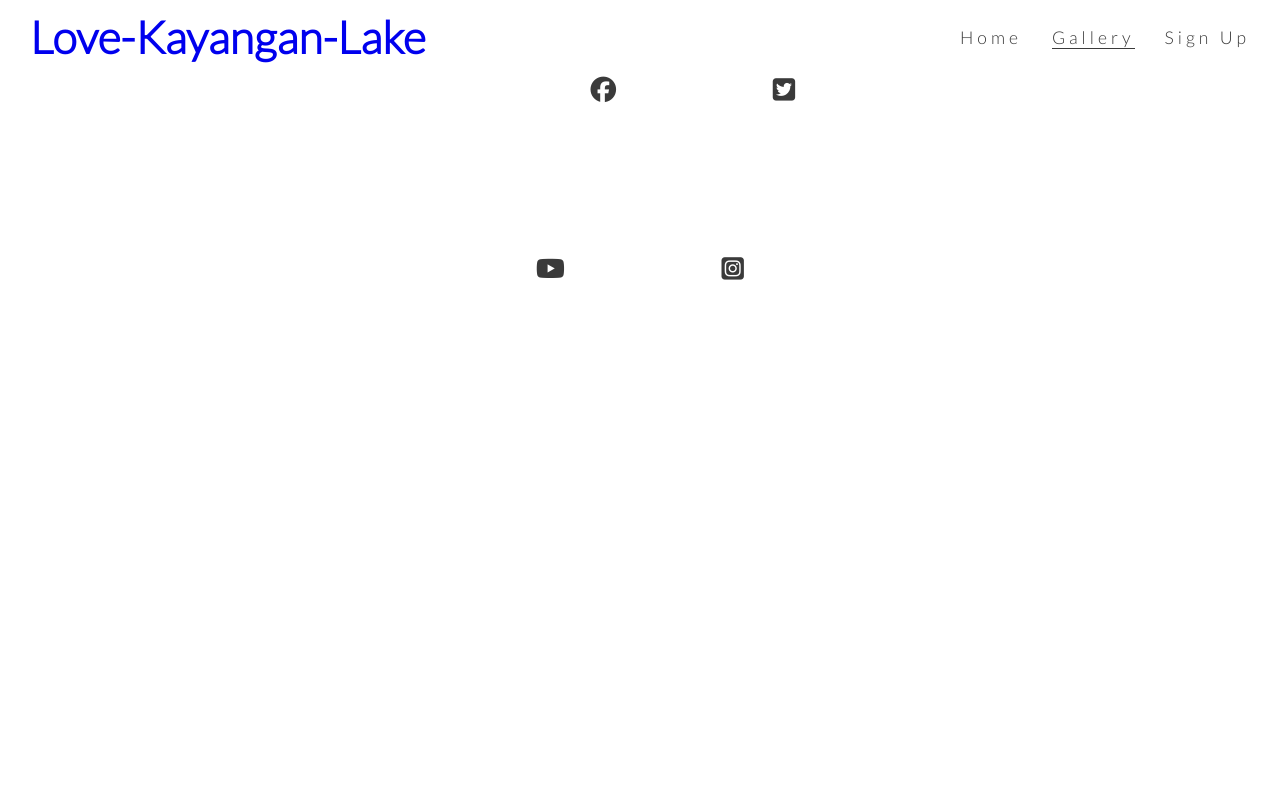
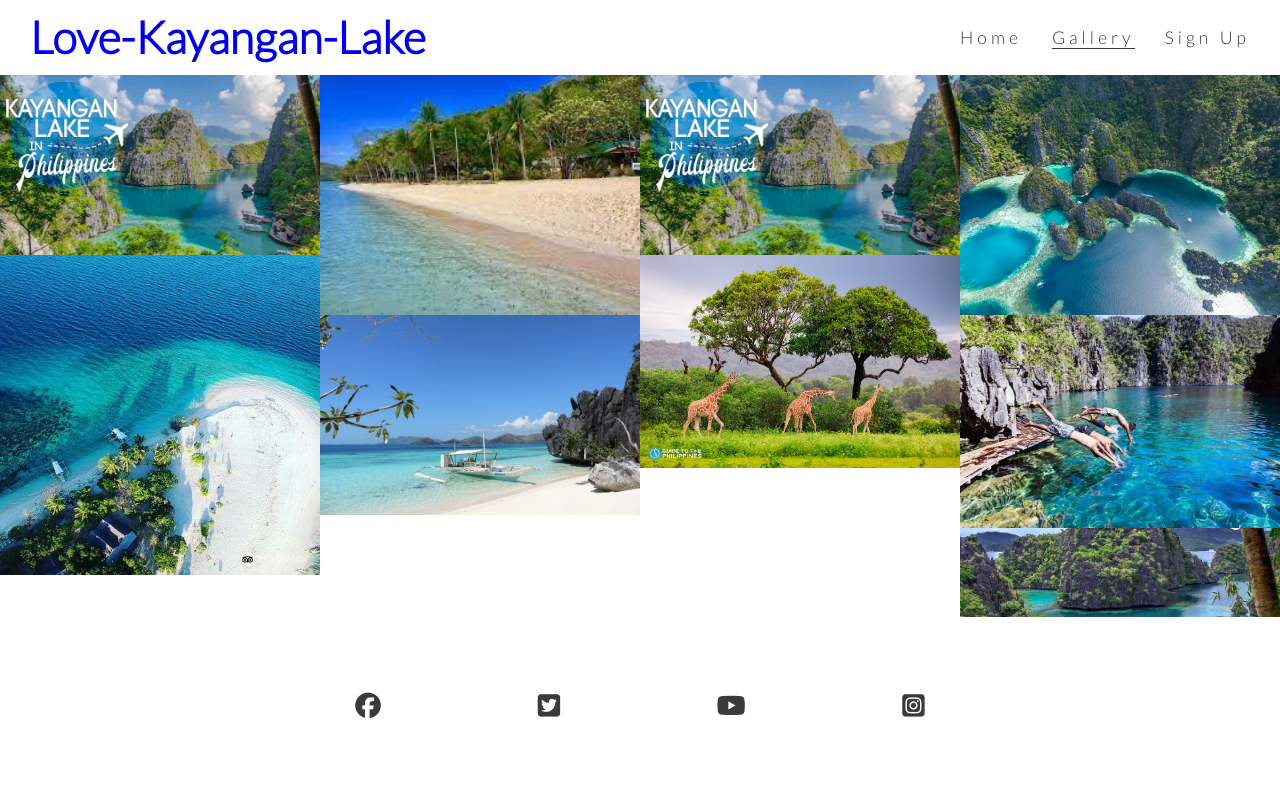
Before and after one commit to BernDeSanJose/Love-Kayangan-Lake, a plain HTML site: page gallery.html in a window 1280 px wide. Drawn offline with Linux system fonts and the light colour scheme.

Commit message:
Add gallery images and styling

```diff
--- a/assets/css/style.css
+++ b/assets/css/style.css
@@ -280,3 +280,20 @@ margin: 1%;
 padding: 5%;
 color: #3a3a3a;
 }
+
+
+/* gallery */
+
+#photos
+{
+    clear: both;
+    line-height: 0%;
+    column-count: 4;
+    column-gap: 0;
+
+}
+
+#photos > img
+{
+    width: 100%;
+}
--- a/gallery.html
+++ b/gallery.html
@@ -26,7 +26,7 @@
      </li>
      <li>
 
-        <a href="gallery.html"class="active">Gallery</a>
+        <a href="gallery.html" class="active">Gallery</a>
      </li>
 
      <li>
@@ -39,6 +39,21 @@
 
             </nav>
     </header>
+
+    <section id="photos">
+
+        <img src="assets/images/Kayangan-Lake-Coron-Palawan-Philippines-Featured-Image-1.jpeg" alt="picture kayangan lake">
+        <img src="assets/images/0ww2c120006nz9oywC9EC.jpeg" alt="picture North Cay Island">
+        <img src="assets/images/banana.jpeg" alt="picture banana Island">
+        <img src="assets/images/banol-beach-coron.jpeg" alt="picture banol-beach-coron">
+        <img src="assets/images/Kayangan-Lake-Coron-Palawan-Philippines-Featured-Image-1.jpeg" alt="picture Kayangan-Lake-Coron-Palawan-Philippines-Featured-Image-1">
+        <img src="assets/images/calauit-safari-park-in-palawan.jpeg" alt="pitcture calauit-safari-park-in-palawan">
+        <img src="assets/images/Mad-Monkey-Hostels-10-Must-Visit-Attractions-on-Coron-Island.jpeg" alt="picture kayangan lake">
+        <img src="assets/images/lake-picture.webp" alt="picture kayangan lake">
+        <img src="assets/images/kl.avif" alt="picture barracuda lake">
+
+    </section>
+
 <footer>
     <ul class="social-networks">
 
```
Also changed, not shown: index.html (+1 -1 lines), assets/images/Banol.jpeg (added), assets/images/Kayangan-Lake-Coron-Palawan-Philippines-Featured-Image-1.jpeg (added), assets/images/banol-beach-coron.jpeg (added).
